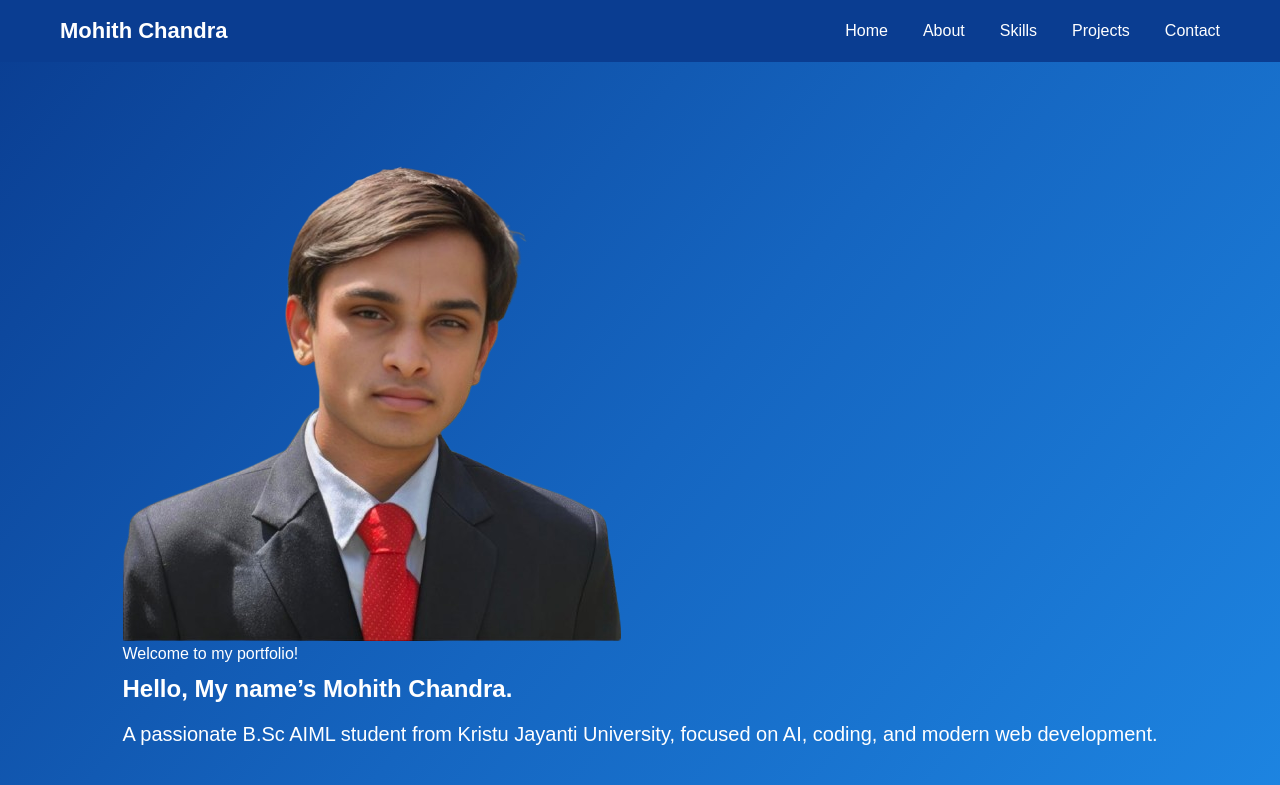
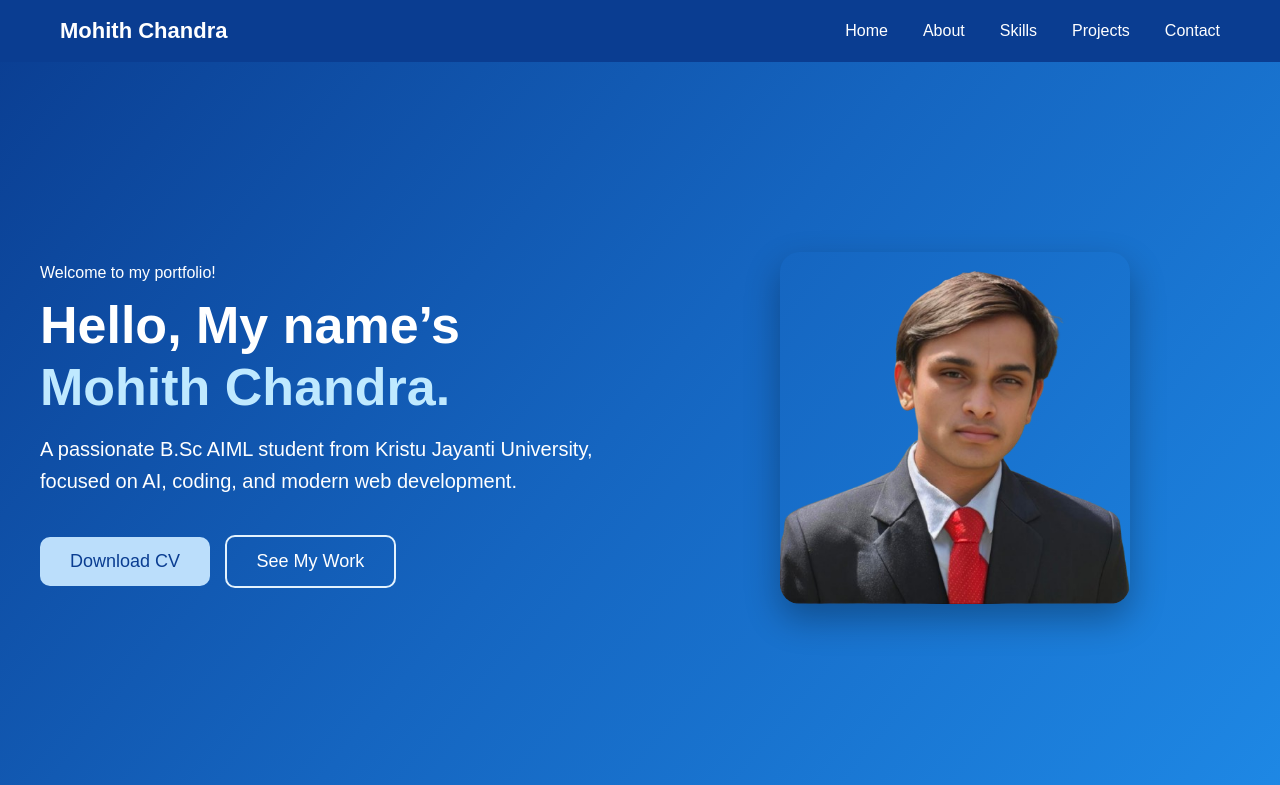
Before and after one commit to 1MohithChandra/Portfolio-website-kju-, a website: page index.html in a window 1280 px wide. Shown: the top 785 px of the page. Drawn offline with Linux system fonts and the light colour scheme.

Commit message:
Update index.html

```diff
--- a/index.html
+++ b/index.html
@@ -5,7 +5,7 @@
     <title>Mohith Chandra | Portfolio</title>
     <meta name="viewport" content="width=device-width, initial-scale=1.0">
 
-    <!-- CSS FILE LINK -->
+    <!-- CSS -->
     <link rel="stylesheet" href="styleportfolio.css">
 </head>
 
@@ -25,11 +25,9 @@
 
     <!-- HERO SECTION -->
     <section id="home" class="hero">
-        <div class="hero-center">
+        <div class="hero-container">
 
-            <!-- PROFILE IMAGE -->
-            <img src="profile.png" alt="Mohith Chandra" class="profile-img">
-
+            <div class="hero-text">
                 <p class="tagline">Welcome to my portfolio!</p>
 
                 <h1>Hello, My name’s <span> Mohith Chandra.</span></h1>
@@ -46,6 +44,12 @@
                         See My Work
                     </button>
                 </div>
+            </div>
+
+            <div class="hero-image">
+                <img src="profile.png" alt="Profile Picture">
+            </div>
+
         </div>
     </section>
 
@@ -94,7 +98,7 @@
     <section id="contact" class="section">
         <h2>Contact Me</h2>
 
-        <p>Email: <b>mohithchandra2094@gmail.com</b></p>
+        <p>Email: <b>mohithchandra2007@gmail.com</b></p>
 
         <form id="contactForm" class="contact-form">
             <input type="text" id="name" placeholder="Your Name" required>
@@ -103,7 +107,7 @@
             <button type="submit" class="btn-primary">Send Message</button>
         </form>
 
-        <p id="statusMsg" style="margin-top:10px; font-weight:bold;"></p>
+        <p id="statusMsg"></p>
     </section>
 
     <!-- CONTACT SCRIPT -->
```
Lines whose indentation alone changed are shown as unchanged.
